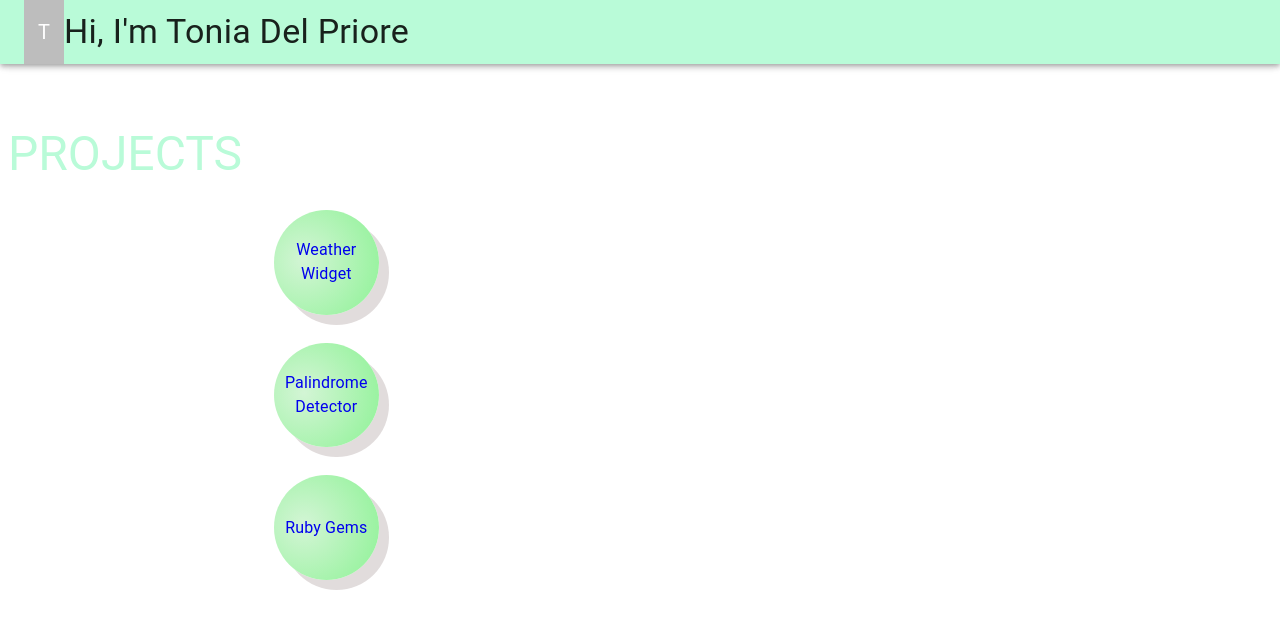
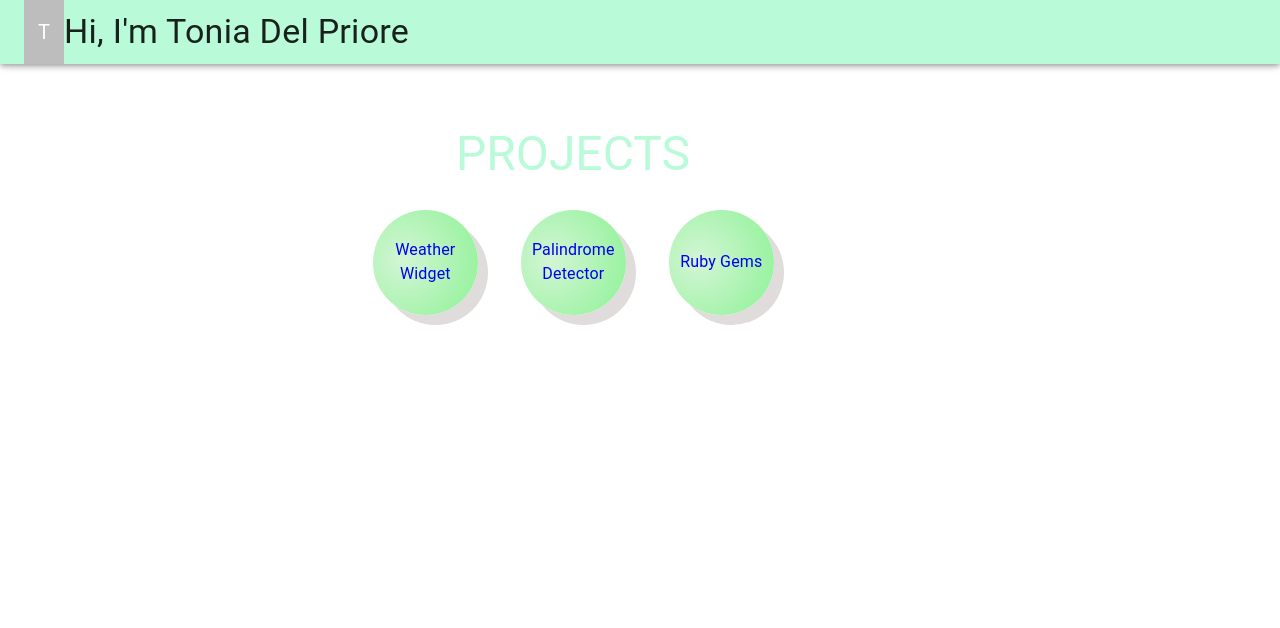
Before and after one commit to toninjaa/portfolio, a React (Vite) app: page / in a window 1280 px wide. Both pictures are taken after a click on the button "PROJECTS". Shown: the top 628 px of the page. Built offline with nearby package versions, Linux system fonts and the light colour scheme; the HTML template or start-up script is replaced by a standard one.

Commit message:
make projects centered and make menu horizontal

```diff
--- a/src/Components/Projects.tsx
+++ b/src/Components/Projects.tsx
@@ -1,6 +1,7 @@
 import { useState } from 'react';
 import Button from '@mui/material/Button';
 import Menu from '@mui/material/Menu';
+import Stack from '@mui/material/Stack';
 import Typography from '@mui/material/Typography';
 import Bubble from './Bubble';
 
@@ -12,12 +13,14 @@ export default function Projects() {
   }
 
   return (
-    <Button onClick={handleMenuClick}>
-    <Typography variant="h3">Projects</Typography>
+    <Button sx={{ marginLeft: '35vw' }} onClick={handleMenuClick}>
+      <Typography variant="h3">
+        Projects
+      </Typography>
       <Menu
         anchorOrigin={{
           vertical: 'bottom',
-          horizontal: 'right',
+          horizontal: 'center',
         }}
         open={menuOpen}
         sx={{
@@ -26,12 +29,13 @@ export default function Projects() {
           },
         }}
       >
-
+        <Stack direction='row'>
         <Bubble link="https://toninjaa.github.io/weather-app/" title='Weather Widget' />
 
         <Bubble link="https://toninjaa.github.io/palindrome-site/" title='Palindrome Detector' />
 
         <Bubble link="https://rubygems.org/profiles/toninjaa" title='Ruby Gems' />
+        </Stack>
       </Menu>
     </Button>
   )
```
